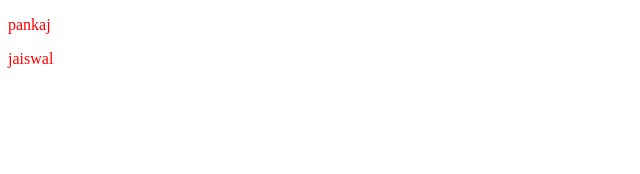
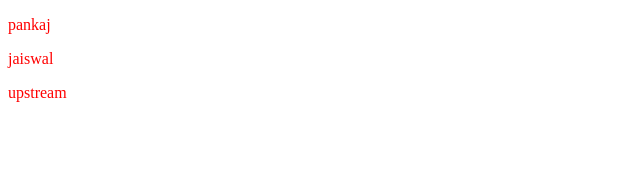
Before and after one commit to jaiswalpkj/test, an Angular app: page / in a window 1280 px wide. Shown: the top 174 px of the page, without its empty margins (0-640 px from the left). Built offline with nearby package versions, Linux system fonts and the light colour scheme.

Commit message:
upstream set

```diff
--- a/src/app/app.component.html
+++ b/src/app/app.component.html
@@ -1,2 +1,3 @@
 <p>pankaj</p>
 <p>jaiswal</p>
+<p>upstream</p>
```
